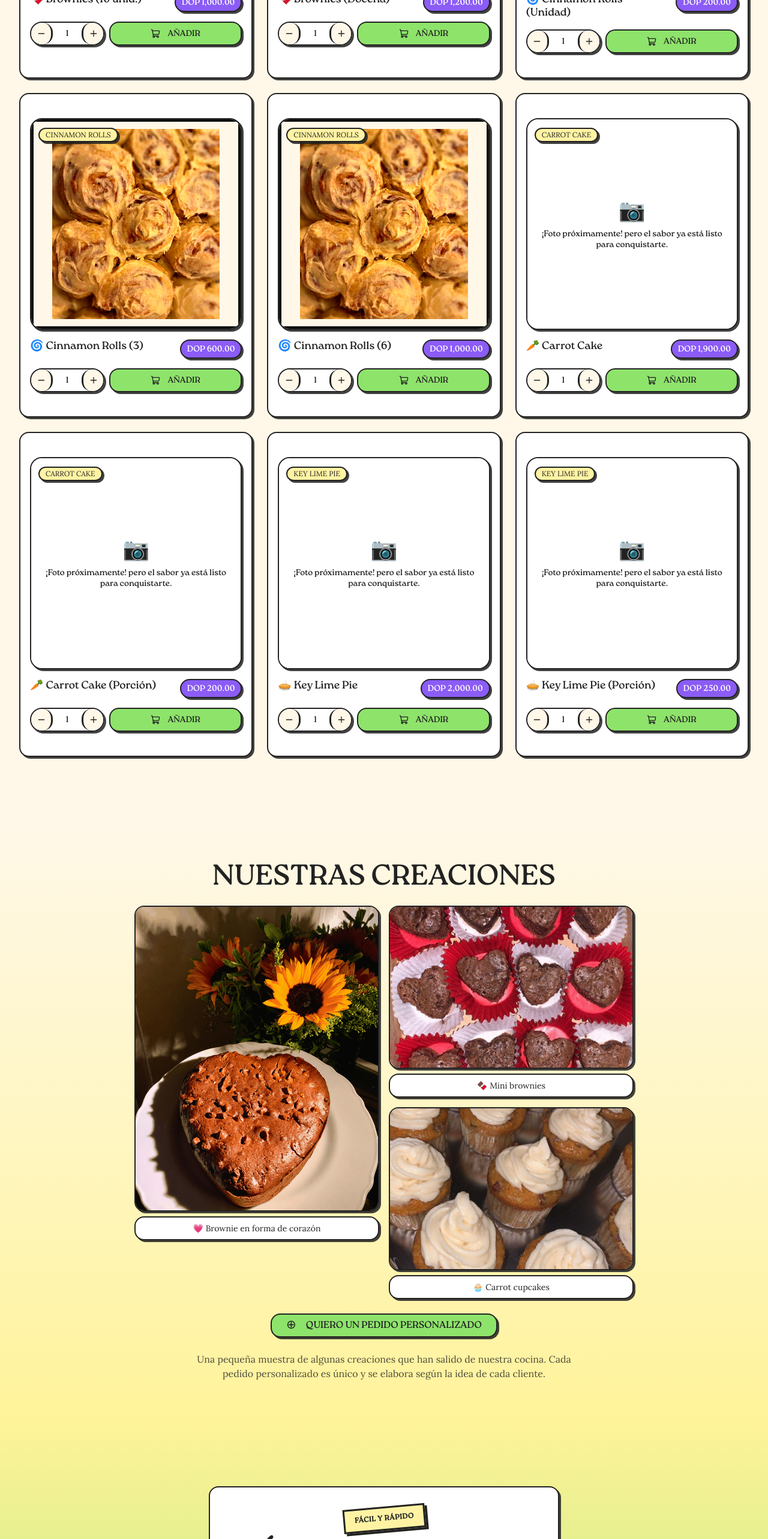
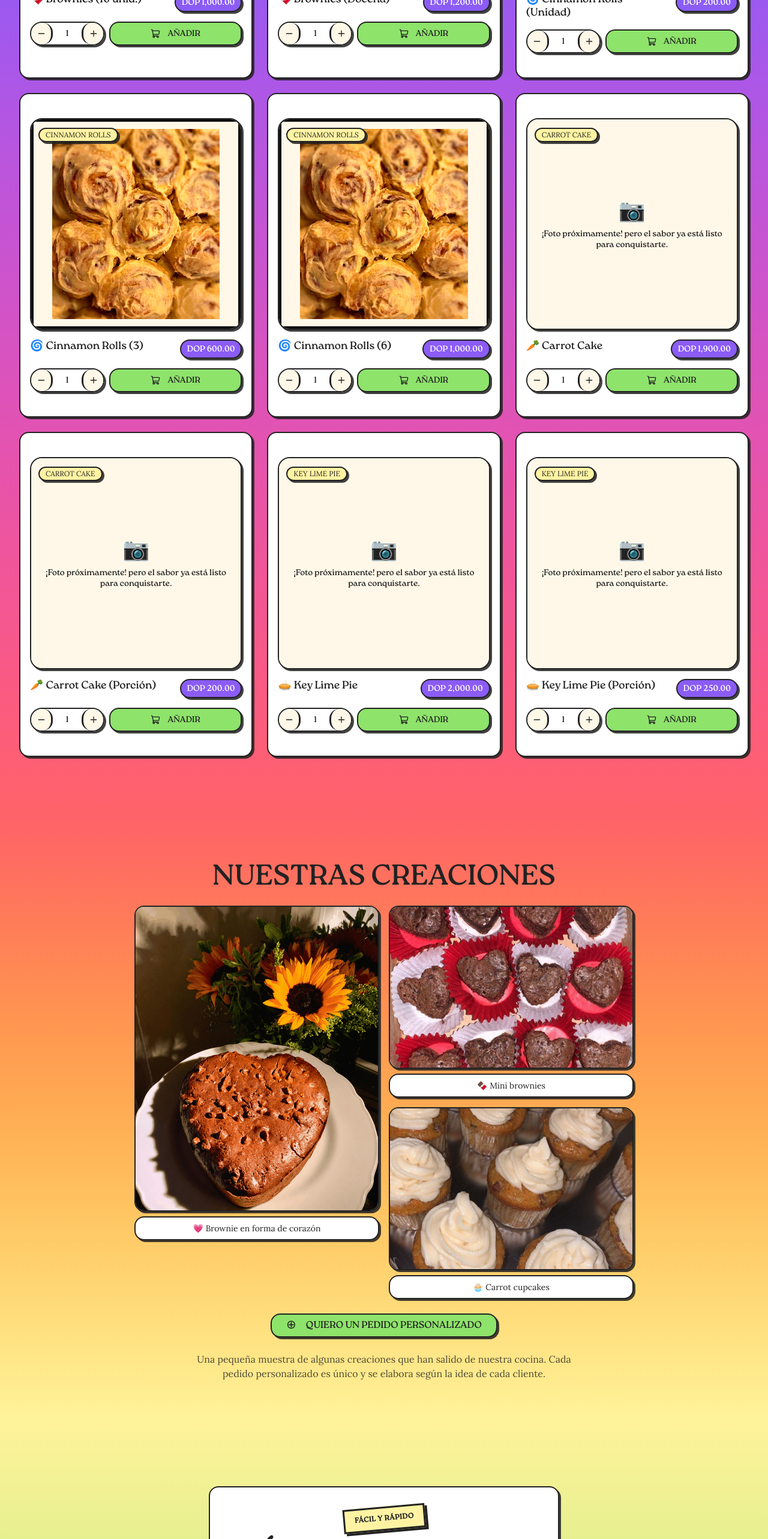
Before and after one commit to JAOCruz/tasty_temptations, a Next.js app: page / in a window 1280 px wide. Shown: the part 2606-5172 px from the top of the page at 60% size. Built offline with nearby package versions, Linux system fonts and the light colour scheme.

Commit message:
Full page with new gradient effects and colors

```diff
--- a/components/sections/CustomOrders.tsx
+++ b/components/sections/CustomOrders.tsx
@@ -9,7 +9,7 @@ export function CustomOrders() {
   const [open, setOpen] = useState(false)
 
   return (
-    <section id="custom-orders" className="relative overflow-hidden bg-linear-to-b from-brand-cream to-brand-cream-2 py-12 sm:py-16">
+    <section id="custom-orders" className="relative overflow-hidden bg-linear-to-b/oklch from-red-400 to-brand-cream-2 py-12 sm:py-16">
       <div className="relative z-10 mx-auto max-w-4xl px-4 sm:px-6 lg:px-8">
         {/* Title */}
         <div className="mb-6 text-center">
--- a/components/sections/Menu.tsx
+++ b/components/sections/Menu.tsx
@@ -46,7 +46,7 @@ function ProductCard({ product }: { product: Product }) {
         {/* Image container */}
         <div className="product-pop-art relative aspect-square w-full overflow-hidden rounded-[1.25rem] border-[3px] border-border bg-brand-cream shadow-[3px_3px_0_rgba(34,34,34,0.85)]">
           {product.comingSoon ? (
-            <div className="flex h-full w-full flex-col items-center justify-center gap-3 bg-white p-5 text-center">
+            <div className="flex h-full w-full flex-col items-center justify-center gap-3 bg-brand-cream p-5 text-center">
               <span className="text-4xl">📷</span>
               <p className="font-heading text-sm leading-tight text-brand-black">
                 ¡Foto próximamente! pero el sabor ya está listo para conquistarte.
@@ -195,7 +195,7 @@ export function Menu() {
       : products.filter((p) => p.category === activeCategory)
 
   return (
-    <section id="menu" className="relative overflow-hidden bg-brand-cream py-20 sm:py-28">
+    <section id="menu" className="relative overflow-hidden bg-linear-to-b/oklch from-brand-cream-2 to-red-400 via-brand-purple py-20 sm:py-28">
       <NeoSparkles variant="menu" />
       <div className="relative z-10 mx-auto max-w-7xl px-4 sm:px-6 lg:px-8">
         <div className="mb-12 text-center">
```
